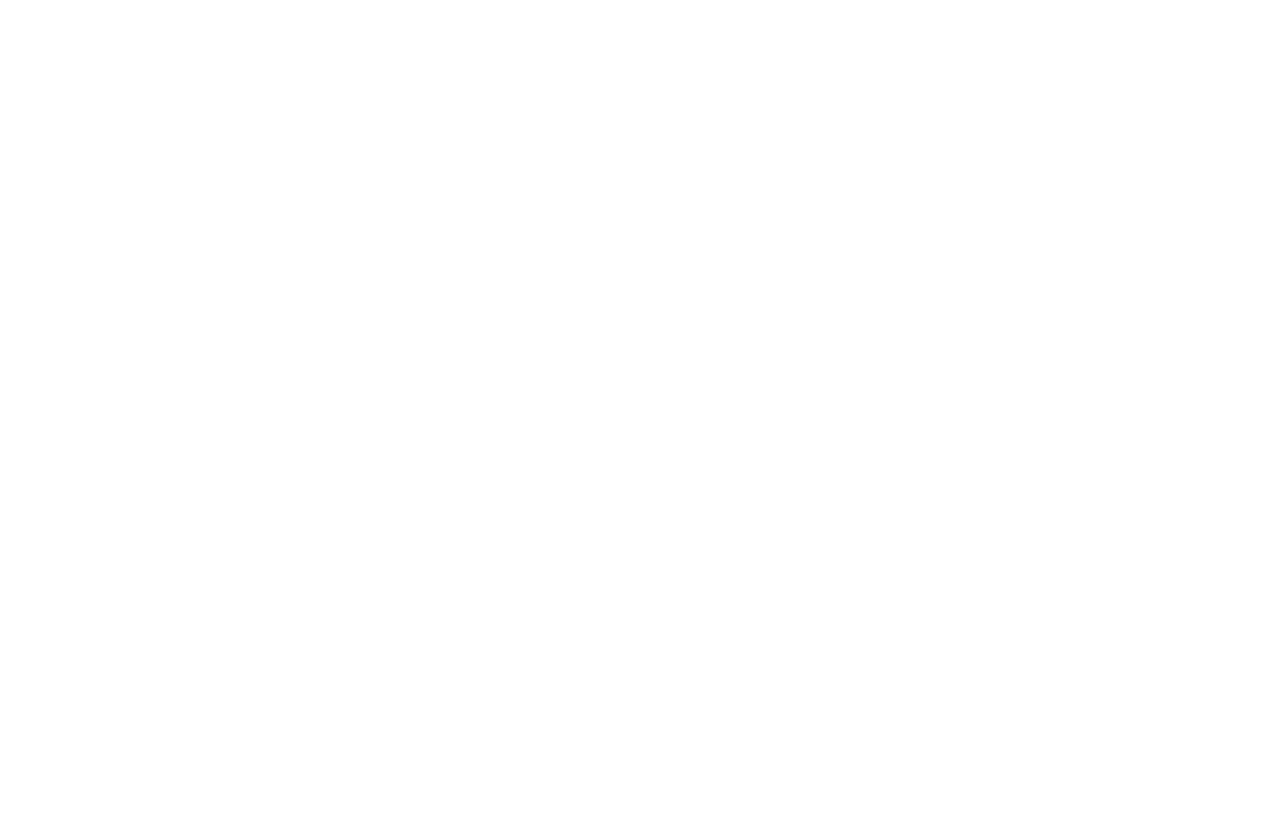
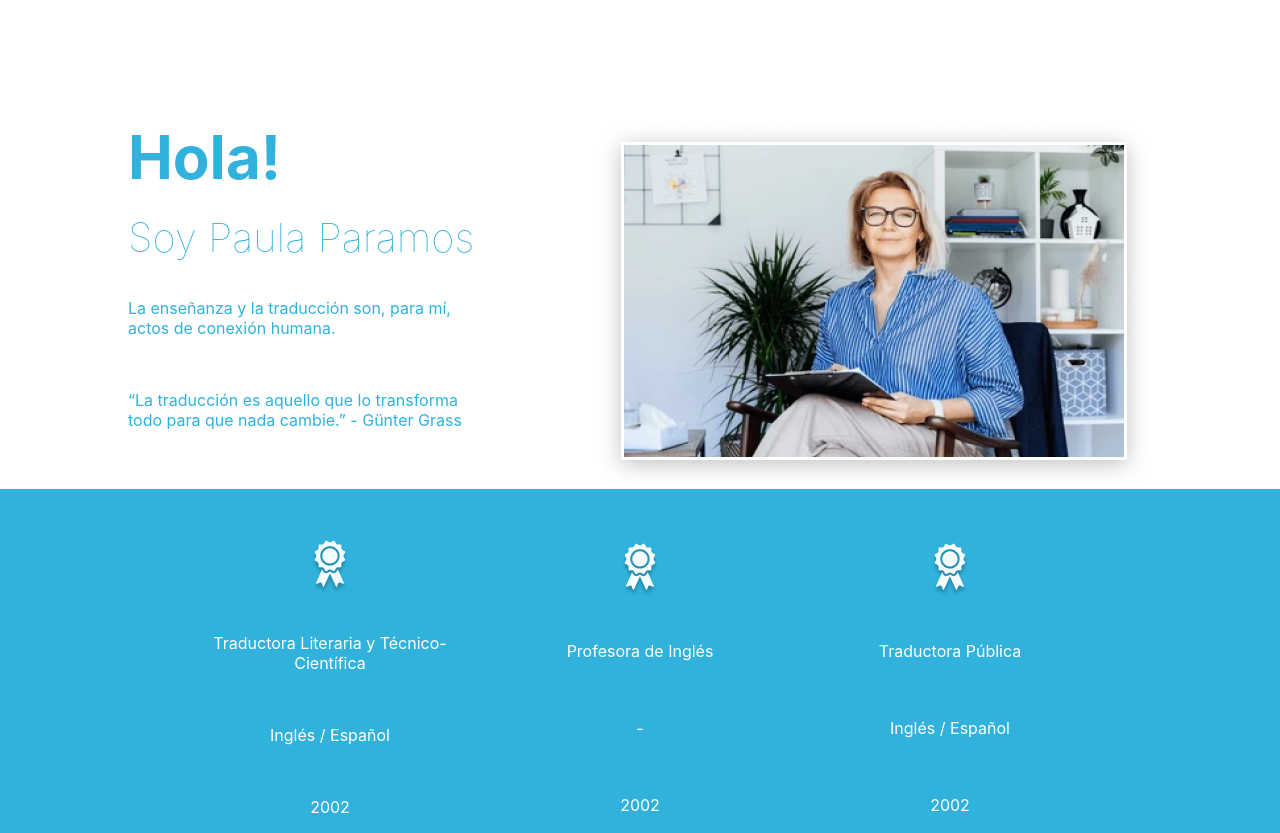
Before and after one commit to TechBayTB/paula-paramos-landing, a React (Create React App) app: page / in a window 1280 px wide. Shown: the part 620-1453 px from the top of the page. Before the commit the page ends 800 px from the top, so only its background shows below. Built offline with nearby package versions, Linux system fonts and the light colour scheme; the HTML template or start-up script is replaced by a standard one.

Commit message:
AbouMe-Education

```diff
--- a/src/App.js
+++ b/src/App.js
@@ -1,12 +1,16 @@
 import NavBar from './components/NavBar/NavBar';
 import Home from './components/Home/Home';
 import { LanguageContextProvider } from './Context/Language';
+import AboutMe from './components/AboutMe/AboutMe';
+import Education from './components/Education/Education';
 
 function App() {
   return (
     <LanguageContextProvider>
       <NavBar />
       <Home />
+      <AboutMe />
+      <Education />
     </LanguageContextProvider>
   );
 }
--- /dev/null
+++ b/src/components/AboutMe/AboutMe.css
@@ -0,0 +1,52 @@
+.AboutMe{
+    width: 100%;
+    background-repeat: no-repeat;
+    background-size: cover;
+    display: flex;
+    flex-flow: column;
+    background-position: 1px;
+    max-width: 1024px;
+    margin: 0 auto;
+}
+
+.about-me-background{
+    display: flex;
+    justify-content: space-between;
+}
+
+.about-me-pic{
+    max-height: 368px;
+    max-width: 556px;
+}
+
+
+.about-me-title{
+    color: #30B2DC;
+    display: flex;
+    flex-flow: column;
+    gap: 20px;
+}
+
+.about-me-title h2{
+    font-size: 60px;
+    font-weight: bolder;
+    margin: 0;
+}
+
+.about-me-title h3{
+    font-size: 40px;
+    font-weight: lighter;
+    margin: 0;
+}
+
+.about-me-title p{
+    white-space: pre-line;
+}
+
+@media (max-width: 700px){
+    .about-me-background{
+        margin-top: 20px;
+        margin-bottom: 20px;
+        flex-flow: column;
+    }
+}
--- /dev/null
+++ b/src/components/AboutMe/AboutMe.js
@@ -0,0 +1,26 @@
+import { useContext } from "react";
+import LanguageContext from "../../Context/Language";
+import { LanguageTypes } from "../Types/LanguageTypes";
+import './AboutMe.css'
+import { AboutMeEnglish, AboutMeSpanish } from "./AboutMeText";
+const AboutMe = () => {
+    const { language } = useContext(LanguageContext)
+
+    return (
+        <>
+            <div className="AboutMe" id='about-me'>
+                <div className="about-me-background">
+                    <div className="about-me-title">
+                        <h2>{language === LanguageTypes.SPANISH ? AboutMeSpanish.h2 : AboutMeEnglish.h2}</h2>
+                        <h3>{language === LanguageTypes.SPANISH ? AboutMeSpanish.h3 : AboutMeEnglish.h3}</h3>
+                        <p>{language === LanguageTypes.SPANISH ? AboutMeSpanish.p : AboutMeEnglish.p}</p>
+                        <p>{language === LanguageTypes.SPANISH ? AboutMeSpanish.p2 : AboutMeEnglish.p2}</p>
+                    </div>
+                    <img className="about-me-pic" src={require('../../assets/about-me-pic.png')} alt='logo' />
+                </div>
+            </div>
+        </>
+    );
+}
+
+export default AboutMe;
--- /dev/null
+++ b/src/components/AboutMe/AboutMeText.js
@@ -0,0 +1,15 @@
+export const AboutMeSpanish =
+{
+    h2: 'Hola!',
+    h3: 'Soy Paula Paramos',
+    p: 'La enseñanza y la traducción son, para mí, \n actos de conexión humana.',
+    p2: '“La traducción es aquello que lo transforma \n todo para que nada cambie.”  - Günter Grass'
+}
+
+export const AboutMeEnglish =
+{
+    h2: 'Hello!',
+    h3: 'My name is Paula Paramos',
+    p: 'Teaching and translation are, for me, \n acts of human connection.',
+    p2: '“Translation is that which transforms \n everything so that nothing changes.”  - Günter Grass'
+}
--- /dev/null
+++ b/src/components/Education/Education.css
@@ -0,0 +1,24 @@
+.Education{
+    width: 100%;
+    display: flex;
+    background-position: 1px;
+    background-color: #30B2DC;
+}
+
+.education-background{
+    display: flex;
+    justify-content: space-around;
+    max-width: 1024px;
+    margin: 0 auto;
+    gap: 30px;
+    padding-top: 50px;
+}
+
+
+@media (max-width: 700px){
+    .education-background{
+        margin-top: 20px;
+        margin-bottom: 20px;
+        flex-flow: column;
+    }
+}
--- /dev/null
+++ b/src/components/Education/Education.js
@@ -0,0 +1,37 @@
+import { useContext } from "react";
+import LanguageContext from "../../Context/Language";
+import { LanguageTypes } from "../Types/LanguageTypes";
+import './Education.css'
+import { EducationEnglish, EducationSpanish } from "./EducationText";
+import Title from "./components/Title/Title";
+
+const Education = () => {
+    const { language } = useContext(LanguageContext);
+
+    // Crear un array de datos para cada instancia de Title
+    const titlesData = [
+        { title: "Traductora Literaria y Técnico-Científica", titledesc: "Inglés / Español", year: "2002" },
+        { title: "Profesora de Inglés", titledesc: "-", year: "2002"  },
+        { title: "Traductora Pública ", titledesc: "Inglés / Español", year: "2002" },
+    ];
+
+    return (
+        <>
+            <div className="Education" id='education'>
+                <div className="education-background">
+                    {titlesData.map((data, index) => (
+                        <Title
+                            key={index}
+                            title={data.title}
+                            titledesc={data.titledesc}
+                            year={data.year}
+                        />
+                    ))}
+                </div>
+            </div>
+        </>
+    );
+}
+
+
+export default Education;
--- /dev/null
+++ b/src/components/Education/EducationText.js
@@ -0,0 +1,14 @@
+export const EducationSpanish =
+{
+    h2: 'Hola!',
+    h3: 'Soy Paula Paramos',
+    p: 'La enseñanza y la traducción son, para mí, \n actos de conexión humana.',
+    p2: '“La traducción es aquello que lo transforma \n todo para que nada cambie.”  - Günter Grass',
+    button: 'Contactame!'
+}
+
+export const EducationEnglish =
+{
+    h2: 'Bridge the gap through \n Education and Translation',
+    button: 'Contact'
+}
--- /dev/null
+++ b/src/components/Education/components/Title/Title.css
@@ -0,0 +1,10 @@
+.education-title{
+    text-align: center;
+    display: flex;
+    align-items: center;
+    color: #ffffff;
+    flex-flow: column;
+    gap: 20px;
+    width: 280px;
+    justify-content: space-around;
+}
--- /dev/null
+++ b/src/components/Education/components/Title/Title.js
@@ -0,0 +1,21 @@
+import { useContext } from "react";
+import LanguageContext from "../../../../Context/Language";
+import { LanguageTypes } from "../../../Types/LanguageTypes";
+import './Title.css'
+import { EducationEnglish, EducationSpanish } from "./TitleText";
+const Title = ({title, titledesc, year}) => {
+    const { language } = useContext(LanguageContext)
+
+    return (
+        <>
+            <div className="education-title">
+                <img className="education-pic" src={require('../../../../assets/education.png')} alt='logo' />
+                <p>{title}</p>
+                <p>{titledesc}</p>
+                <p>{year}</p>
+            </div>
+        </>
+    );
+}
+
+export default Title;
--- /dev/null
+++ b/src/components/Education/components/Title/TitleText.js
@@ -0,0 +1,14 @@
+export const EducationSpanish =
+{
+    h2: 'Hola!',
+    h3: 'Soy Paula Paramos',
+    p: 'La enseñanza y la traducción son, para mí, \n actos de conexión humana.',
+    p2: '“La traducción es aquello que lo transforma \n todo para que nada cambie.”  - Günter Grass',
+    button: 'Contactame!'
+}
+
+export const EducationEnglish =
+{
+    h2: 'Bridge the gap through \n Education and Translation',
+    button: 'Contact'
+}
--- a/src/components/Home/Home.css
+++ b/src/components/Home/Home.css
@@ -8,7 +8,6 @@
     align-items: center;
     max-width: 1024px;
     margin: 0 auto;
-    padding-left: 20px;
 }
 
 .home-background{
--- a/src/components/NavBar/NavBar.css
+++ b/src/components/NavBar/NavBar.css
@@ -6,11 +6,10 @@
     background-color: #ffffff;
     align-items: center;
     z-index: 1000;
-    border-bottom: 1px solid rgba(255, 255, 255, 0.174);
+    border-bottom: 1px solid rgb(237, 237, 237);
     height: 100px;
     max-width: 1024px;
     margin: 0 auto;
-    padding-left: 20px;
 }
 
 .nav-logo {
@@ -134,7 +133,6 @@
     z-index: 1000;
     border-bottom: 1px solid rgba(255, 255, 255, 0.174);
     height: 100px;
-    padding-left: 20px;
 }
 .nav-responsive-links {
     position: relative;
```
Also changed, not shown: src/assets/about-me-pic.png (added), src/assets/education.png (added).
